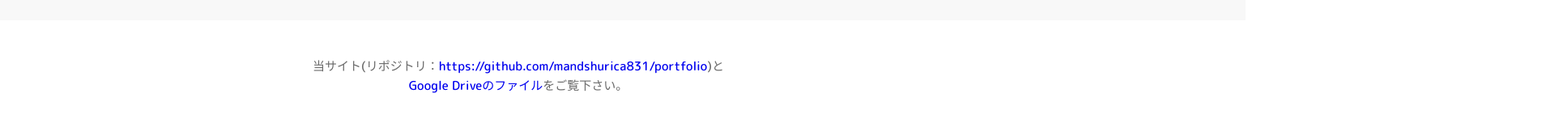
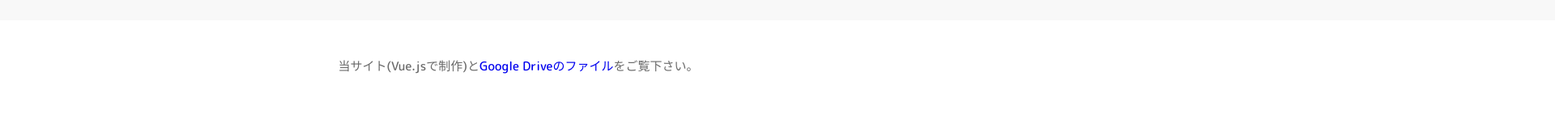
Before and after one commit to mandshurica831/portfolio, a Vue app: page /frontend in a window 1280 px wide. Shown: the part 387-555 px from the top of the page at 81% size, 1920 px wide, since content can reach past the window. Built offline with nearby package versions, Linux system fonts and the light colour scheme.

Commit message:
css微調整

```diff
--- a/src/assets/main.scss
+++ b/src/assets/main.scss
@@ -40,9 +40,11 @@
     z-index: -1;
   }
   &::before {
+    margin-left: -40vw;
     transform: scaleX(200%);
   }
   &::after {
+    margin-right: -40vw;
     transform: scaleX(200%);
   }
 }
--- a/src/components/DetailView.vue
+++ b/src/components/DetailView.vue
@@ -36,7 +36,7 @@ const imgClick = (e: any) => {
         </RouterLink>
       </Transition>
       <Transition name="fade" mode="out-in">
-        <img @click="imgClick" :key="Number(id)" :src="getUrl(`${path}-${Number(id)}.png`)" @load="loadImage" />
+        <img id="detail_image" @click="imgClick" :key="Number(id)" :src="getUrl(`${path}-${Number(id)}.png`)" @load="loadImage" />
       </Transition>
 
       <Transition name="drop" mode="out-in">
@@ -59,6 +59,9 @@ const imgClick = (e: any) => {
 </template>
 
 <style lang="scss" scoped>
+#detail_image{
+  cursor:pointer;
+}
 #DetailView {
   padding-top: 0;
   padding-bottom: 0;
--- a/src/views/FrontendView.vue
+++ b/src/views/FrontendView.vue
@@ -5,9 +5,8 @@
     <div class="bg-gray">調整中</div>
 
     <p>
-      当サイト(リポジトリ：<a href="https://github.com/mandshurica831/portfolio">https://github.com/mandshurica831/portfolio</a>)と<br/>
-      <a
-        href="https://drive.google.com/drive/folders/1PR4SJWhAaD7iK6cE4vf4NW6drBhZ3gVI?usp=drive_link"
+      当サイト(Vue.jsで制作)と<a
+        href="https://drive.google.com/drive/folders/1BHQdPYnT4qvHH-F5n2Kqkv4-fmY3a8zw?usp=drive_link"
         >Google Driveのファイル</a
       >をご覧下さい。
     </p>
```
